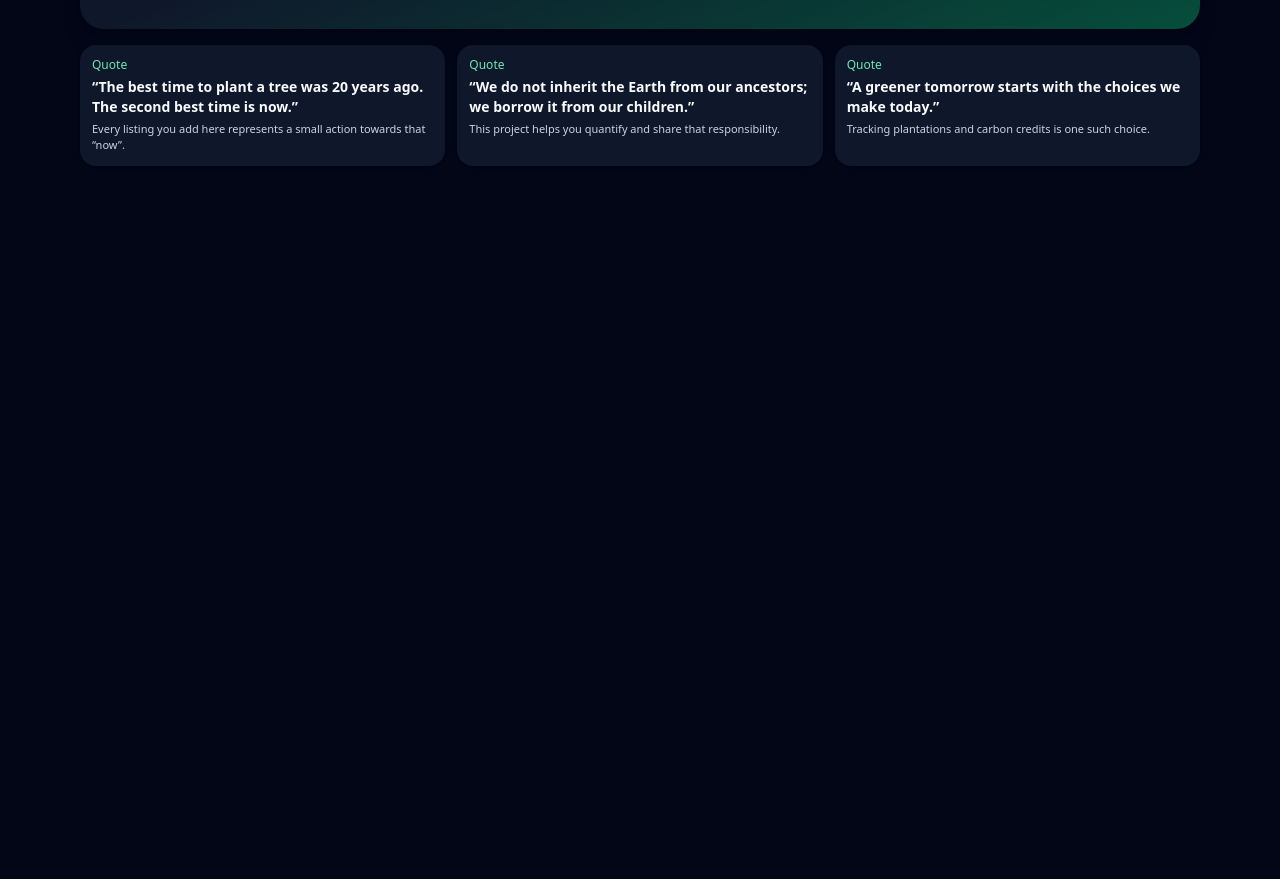
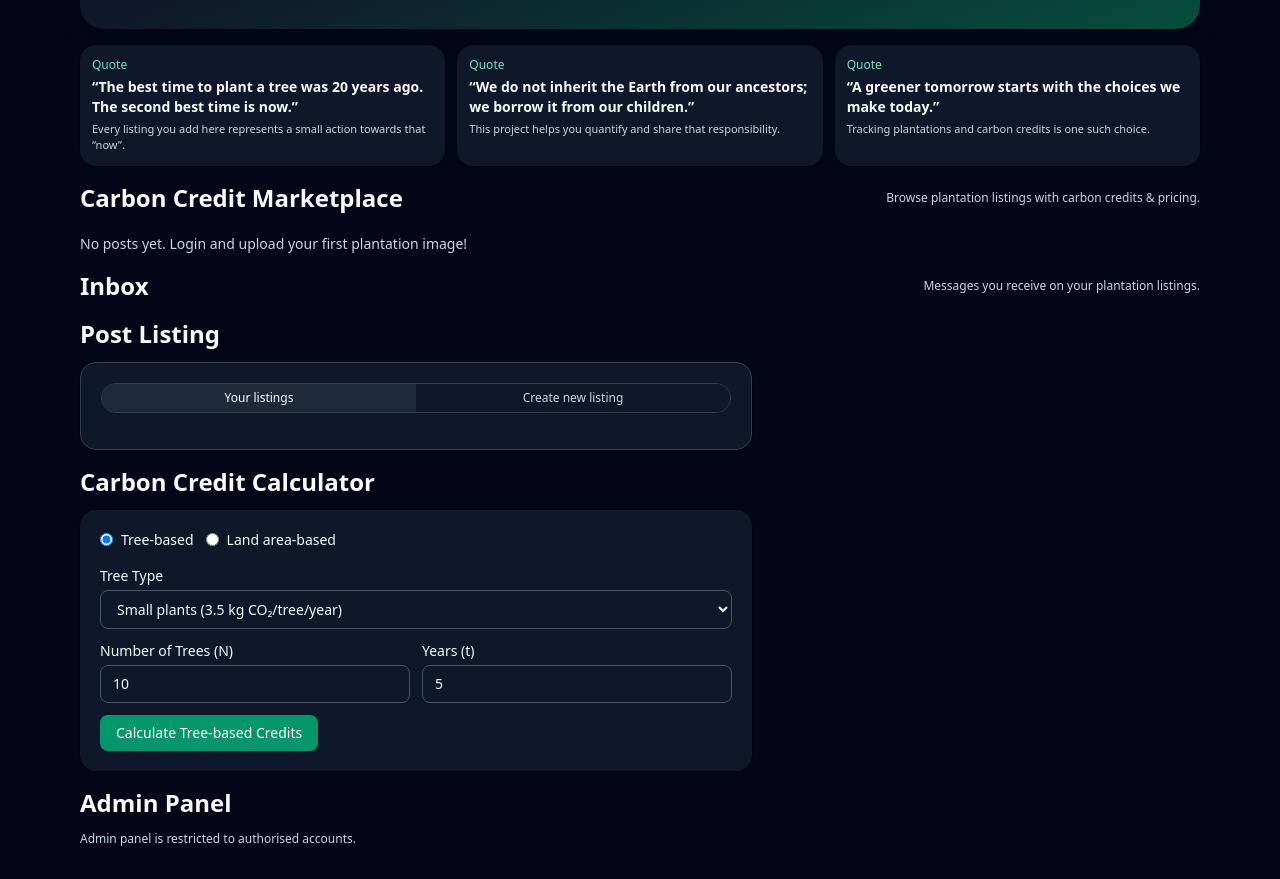
Before and after one commit to baj-aish/carbon-credit-exchange, a website: page index.html in a window 1280 px wide. Shown: the part 530-1409 px from the top of the page. Before the commit the page ends 800 px from the top, so only its background shows below. Drawn offline with nearby package versions, Linux system fonts and the light colour scheme.

Commit message:
Update index.html

```diff
--- a/index.html
+++ b/index.html
@@ -5,6 +5,9 @@
   <title>Carbon Credit Hub</title>
   <meta name="viewport" content="width=device-width, initial-scale=1" />
   <script src="https://cdn.tailwindcss.com"></script>
+  <style>
+  .hidden { display: none !important; pointer-events: none !important; }
+</style>
 </head>
 <body class="bg-slate-950 text-slate-50 min-h-screen">
   <!-- Navbar -->
@@ -180,7 +183,7 @@
     </section>
 
     <!-- Feed / Marketplace -->
-    <section id="section-feed" class="section hidden">
+    <section id="section-feed" class="section">
       <div class="flex flex-wrap items-center justify-between gap-2 mb-3">
         <h2 class="text-xl sm:text-2xl font-semibold">Carbon Credit Marketplace</h2>
         <p class="text-[11px] sm:text-xs text-slate-300">
@@ -219,7 +222,7 @@
     </section>
 
     <!-- Inbox -->
-    <section id="section-inbox" class="section hidden">
+    <section id="section-inbox" class="section">
       <div class="flex items-center justify-between mb-3 gap-2">
         <h2 class="text-xl sm:text-2xl font-semibold">Inbox</h2>
         <p class="text-[11px] sm:text-xs text-slate-300">
@@ -231,7 +234,7 @@
 
     <!-- Upload -->
         <!-- Post Listing -->
-    <section id="section-upload" class="section hidden">
+    <section id="section-upload" class="section">
       <h2 class="text-xl sm:text-2xl font-semibold mb-3">Post Listing</h2>
       <div class="bg-slate-900 rounded-2xl shadow p-4 sm:p-5 max-w-2xl space-y-4 border border-slate-700">
         <!-- Tabs: Your listings / Create new -->
@@ -315,7 +318,7 @@
 
 
     <!-- Calculator -->
-    <section id="section-calculator" class="section hidden">
+    <section id="section-calculator" class="section">
       <h2 class="text-xl sm:text-2xl font-semibold mb-3">Carbon Credit Calculator</h2>
       <div class="bg-slate-900 rounded-2xl shadow p-4 sm:p-5 max-w-2xl space-y-4">
         <div class="flex flex-wrap gap-3 text-sm">
@@ -394,7 +397,7 @@
     </section>
 
     <!-- Admin -->
-    <section id="section-admin" class="section hidden">
+    <section id="section-admin" class="section">
       <h2 class="text-xl sm:text-2xl font-semibold mb-3">Admin Panel</h2>
       <p class="text-xs text-slate-300 mb-2">
         Admin panel is restricted to authorised accounts.
```
